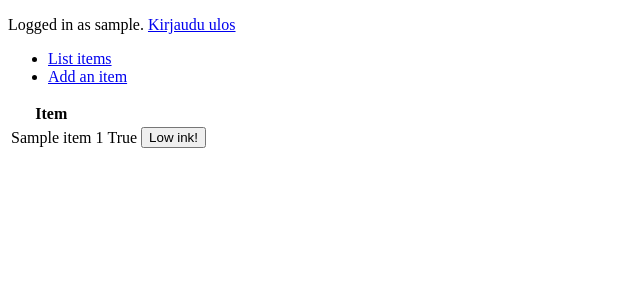
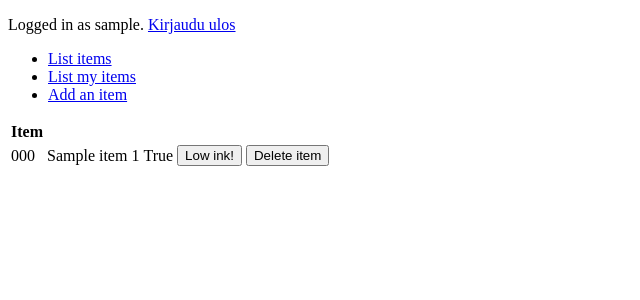
Before and after one commit to lkauria/copic-kanta, a Flask app: page /items/ in a window 1280 px wide. Shown: the top 300 px of the page, without its empty margins (0-640 px from the left). Run offline with Flask 2, Linux system fonts and the light colour scheme; a user stored in the database is signed in; tables that the repository leaves empty hold one stand-in row (values such as "Sample post").

Commit message:
voi listata omat itemit

```diff
--- a/application/items/models.py
+++ b/application/items/models.py
@@ -4,12 +4,14 @@ class Item(db.Model):
 	id = db.Column(db.Integer, primary_key=True)
 
 	name = db.Column(db.String(30), nullable=False)
+	colorcode = db.Column(db.String(30), nullable=False)
 	type = db.Column(db.Integer, nullable=False)
 	lowink = db.Column(db.Boolean, nullable=False)
 
 	account_id = db.Column(db.Integer, db.ForeignKey('account.id'),  nullable=False)
 
-	def __init__(self, name, type):
+	def __init__(self, name, colorcode, type):
 		self.name = name
 		self.type = type
 		self.lowink = False
+		self.colorcode = colorcode
--- a/application/items/views.py
+++ b/application/items/views.py
@@ -8,6 +8,14 @@ from application.items.forms import ItemForm
 @app.route("/items/", methods=["GET"])
 def items_index():
 	return render_template("items/list.html", items = Item.query.all())
+
+
+@app.route("/items/myitems", methods=["GET"])
+@login_required
+def items_myindex():
+        return render_template("items/list.html", items =
+               Item.query.filter(Item.account_id == current_user.id))
+
 
 @app.route("/items/new/")
 @login_required
@@ -24,6 +32,18 @@ def items_set_lowink(item_id):
 
     return redirect(url_for("items_index"))
 
+@app.route("/items/delete/<item_id>/", methods=["POST"])
+@login_required
+def items_delete(item_id):
+
+    item = Item.query.get(item_id)
+    db.session.delete(item)
+    db.session().commit()
+
+    return redirect(url_for("items_index"))
+
+
+
 @app.route("/items/", methods=["POST"])
 @login_required
 def items_create():
@@ -32,9 +52,10 @@ def items_create():
     if not form.validate():
        return render_template("items/new.html", form = form)
 
-    item = Item(form.name.data, form.type.data)
+    item = Item(form.name.data, form.colorcode.data, form.type.data)
     item.lowink = form.lowink.data
     item.account_id = current_user.id
+    item.colorcode = form.colorcode.data
 
     db.session().add(item)
     db.session().commit()
--- a/application/templates/items/list.html
+++ b/application/templates/items/list.html
@@ -7,6 +7,7 @@
     </tr>
     {% for item in items %}
     <tr>
+      <td>{{ item.colorcode }}</td>
       <td>{{ item.name }}</td>
       <td>{{ item.type }}</td>
       <td>{{ item.lowink }}</td>
@@ -15,6 +16,13 @@
 	  <input type="submit" value="Low ink!"/>
 	</form>
       </td>
+      {% if current_user.is_authenticated %}
+      <td>
+       <form method="POST" action="{{ url_for('items_delete', item_id=item.id) }}" >
+          <input type="submit" value="Delete item"/>
+        </form>
+      </td>
+      {% endif %}
     </tr>
     {% endfor %}
   </table>
--- a/application/templates/layout.html
+++ b/application/templates/layout.html
@@ -17,6 +17,7 @@
       {% endif %}
     <ul>
       <li><a href="{{ url_for('items_index') }}">List items</a></li>
+      <li><a href="{{ url_for('items_myindex') }}">List my items</a></li>
       <li><a href="{{ url_for('items_form') }}">Add an item</a></li>
     </ul>
 
```
Also changed, not shown: application/items/forms.py (+4 -3 lines), application/templates/items/new.html (+9 -1 lines), application/account.db (added), 4 other files.
